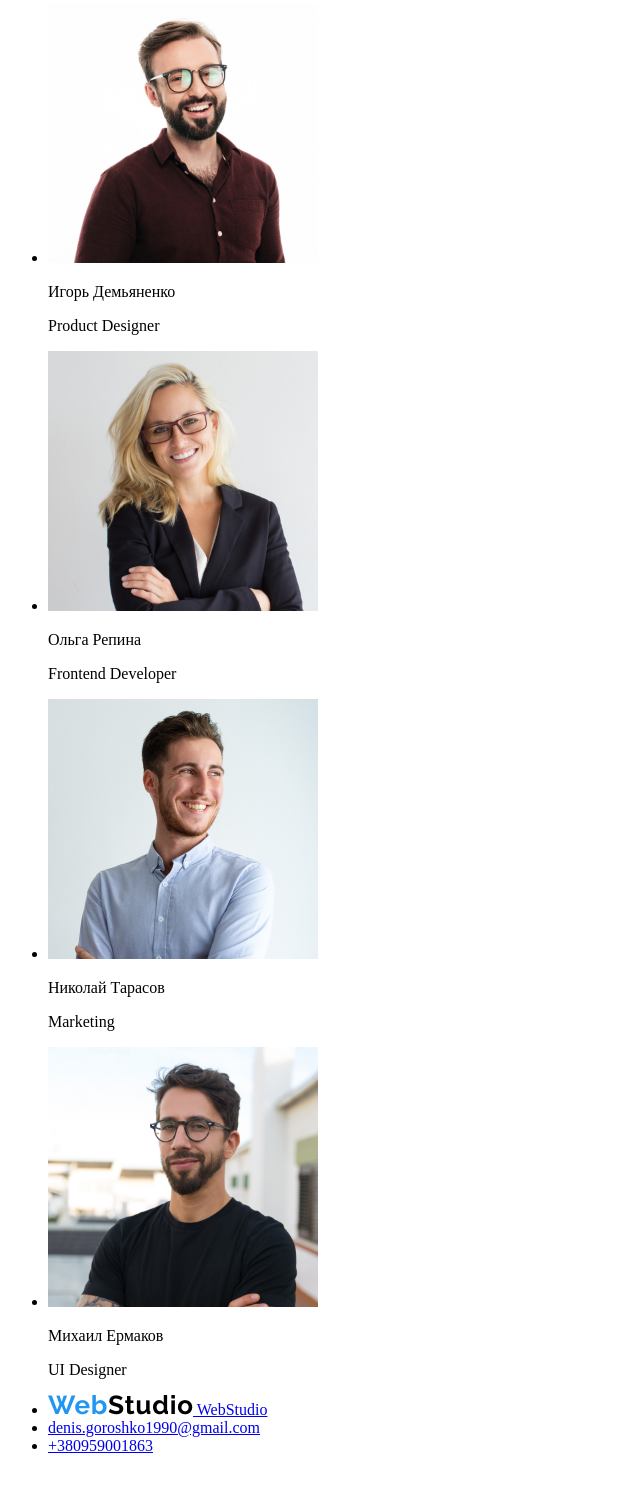
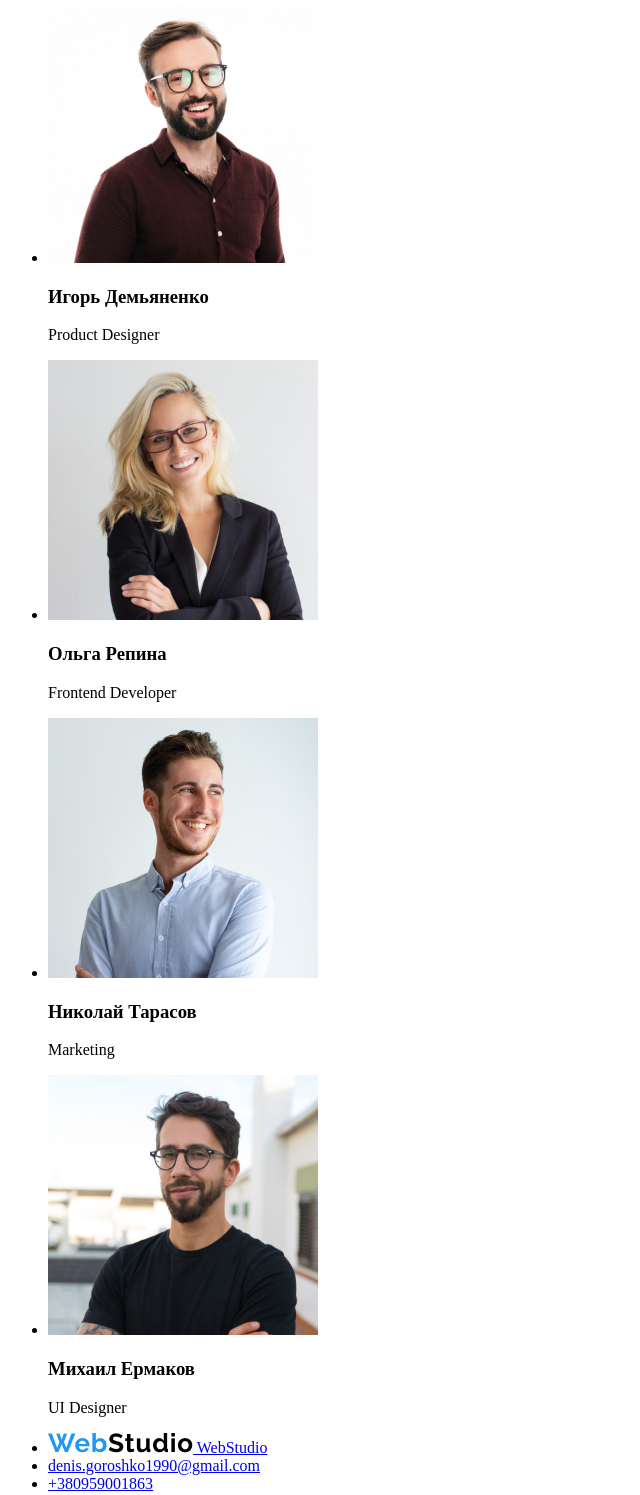
Before and after one commit to TominAd/html-css-22, a plain HTML site: page index.html in a window 1280 px wide. Shown: the part 1924-3419 px from the top of the page, without its empty margins (0-640 px from the left). Before the commit the page ends 3395 px from the top, so only its background shows below. Drawn offline with Linux system fonts and the light colour scheme.

Commit message:
1 lesson + css

```diff
--- a/index.html
+++ b/index.html
@@ -70,10 +70,10 @@
         <section>
             <h2>Наша команда</h2>
                 <ul>
-                    <li><img src="./images/IgorDemyan.jpg" alt="" width=270><p>Игорь Демьяненко</p><p>Product Designer</p></li>
-                    <li><img src="./images/OlgaRepina.jpg" alt="" width=270><p>Ольга Репина</p><p>Frontend Developer</p></li>
-                    <li><img src="./images/NikolayTarasov.jpg" alt="" width=270><p>Николай Тарасов</p><p>Marketing</p></li>
-                    <li><img src="./images/MihailErmakov.jpg" alt="" width=270><p>Михаил Ермаков</p><p>UI Designer</p></li>
+                    <li><img src="./images/IgorDemyan.jpg" alt="" width=270><h3>Игорь Демьяненко</h3><p>Product Designer</p></li>
+                    <li><img src="./images/OlgaRepina.jpg" alt="" width=270><h3>Ольга Репина</h3><p>Frontend Developer</p></li>
+                    <li><img src="./images/NikolayTarasov.jpg" alt="" width=270><h3>Николай Тарасов</h3><p>Marketing</p></li>
+                    <li><img src="./images/MihailErmakov.jpg" alt="" width=270><h3>Михаил Ермаков</h3><p>UI Designer</p></li>
                 </ul>
         </section>
     </div>
```
Also changed, not shown: css/style.css (added).
